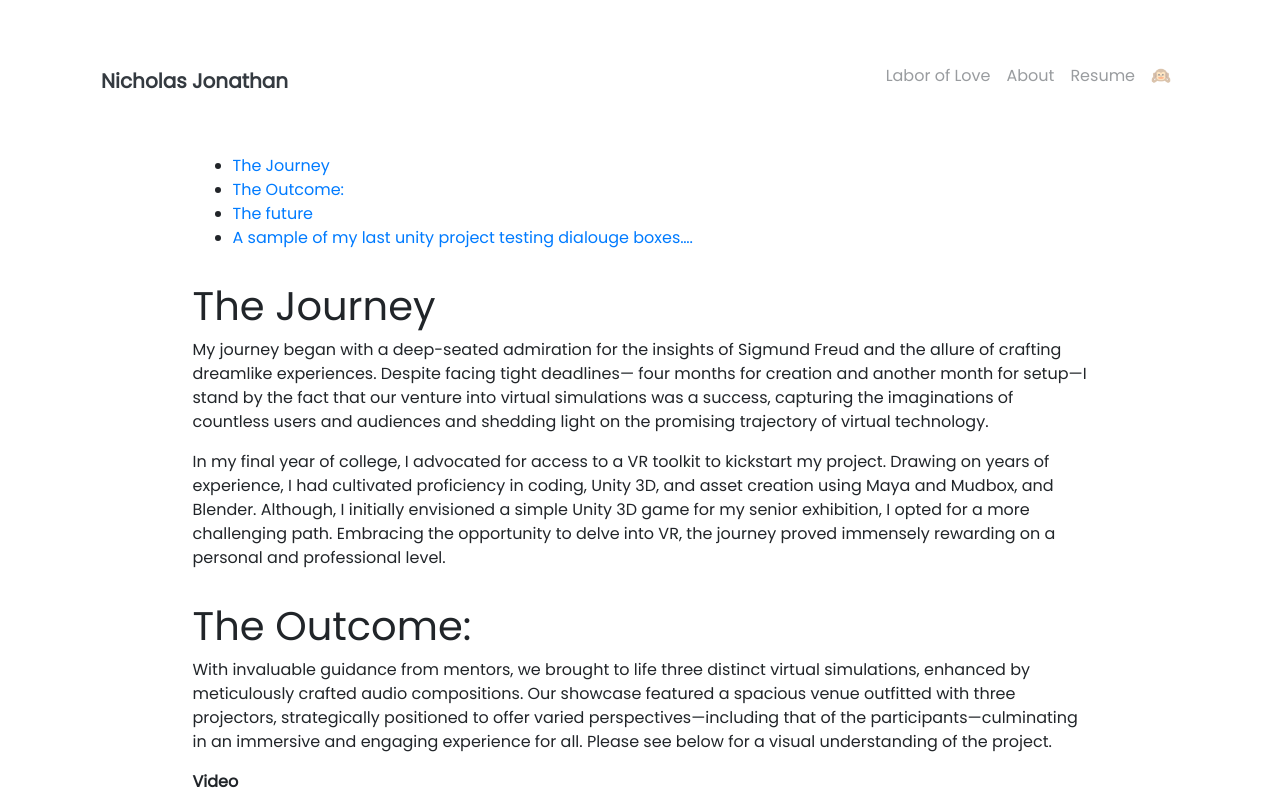
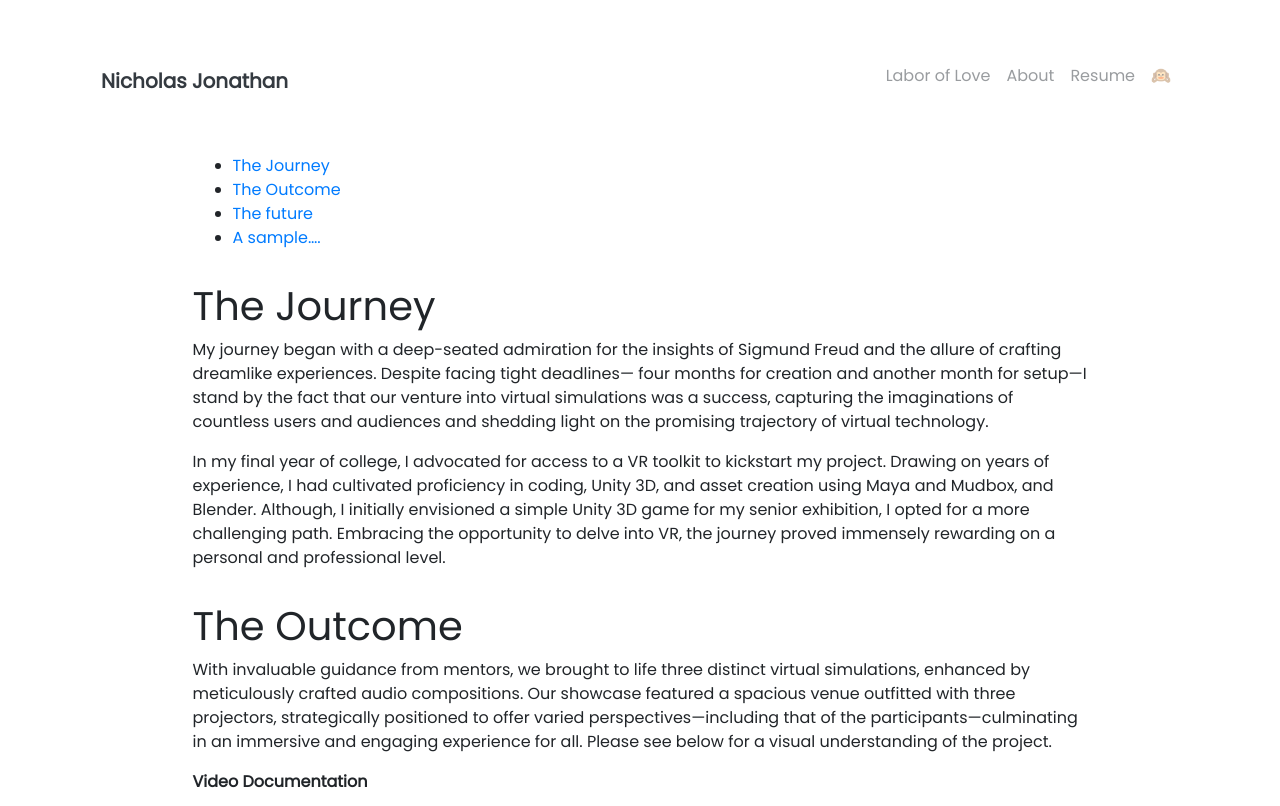
Before and after one commit to Seerow0/-MK-II-Nicholas-J-Website-, a Jekyll site: the page built from _projects/(1) A Virtual Project.md, in a window 1280 px wide and 900 px high, cut to the strip 0-806 px from the top of the window. Built offline with Jekyll 4.4.1, drawn with Linux system fonts in a browser that asks for light colours; nearby versions of some CDN libraries; a script that is not in the unit is left out; some of the changed text lies outside the part shown.

Commit message:
Update (1) A Virtual Project.md

```diff
--- a/_projects/(1) A Virtual Project.md
+++ b/_projects/(1) A Virtual Project.md
@@ -16,11 +16,11 @@
 
 In my final year of college, I advocated for access to a VR toolkit to kickstart my project. Drawing on years of experience, I had cultivated proficiency in coding, Unity 3D, and asset creation using Maya and Mudbox, and Blender. Although, I initially envisioned a simple Unity 3D game for my senior exhibition, I opted for a more challenging path. Embracing the opportunity to delve into VR, the journey proved immensely rewarding on a personal and professional level.
 
-# The Outcome:
+# The Outcome
 
 With invaluable guidance from mentors, we brought to life three distinct virtual simulations, enhanced by meticulously crafted audio compositions. Our showcase featured a spacious venue outfitted with three projectors, strategically positioned to offer varied perspectives—including that of the participants—culminating in an immersive and engaging experience for all. Please see below for a visual understanding of the project.
 
-**Video**
+**Video Documentation**
 <iframe width="692" height="389" src="https://www.youtube.com/embed/79Wa_o1m5ZE" title="vr space documentation" frameborder="0" allow="accelerometer; autoplay; clipboard-write; encrypted-media; gyroscope; picture-in-picture; web-share" referrerpolicy="strict-origin-when-cross-origin" allowfullscreen></iframe>
 
 ---
@@ -32,7 +32,9 @@
 # The future
 As an artist, I find solace in the limitless realm of concept art, where experimentation and creative inquiry are pushed beyond thier limits. While the future remains a mystery waiting to unfold, I'm deeply intrigued by the landscape of virtual reality and its rapidly evolving usage across industries. While I can't predict what lies ahead, I'm committed to staying informed and exploring the potential of VR as a medium for artistic expression. In this ever-changing landscape, I see endless opportunities to push the boundaries of my craft and immerse myself in new realms of creativity, wherever the journey may lead.
 
-# A sample of my last unity project testing dialouge boxes....
+# A sample....
+**The last project I did in Unity3d testing dialouge boxes using models from mixamo.**
+
 <iframe width="674" height="379" src="https://www.youtube.com/embed/MoJH7ynzV3I?list=PLFYm4Qhfx-M1fSadbFODVUIeKXIPQRpPH" title="Working on now" frameborder="0" allow="accelerometer; autoplay; clipboard-write; encrypted-media; gyroscope; picture-in-picture; web-share" referrerpolicy="strict-origin-when-cross-origin" allowfullscreen></iframe>
 
 <p class="text-center">
```
